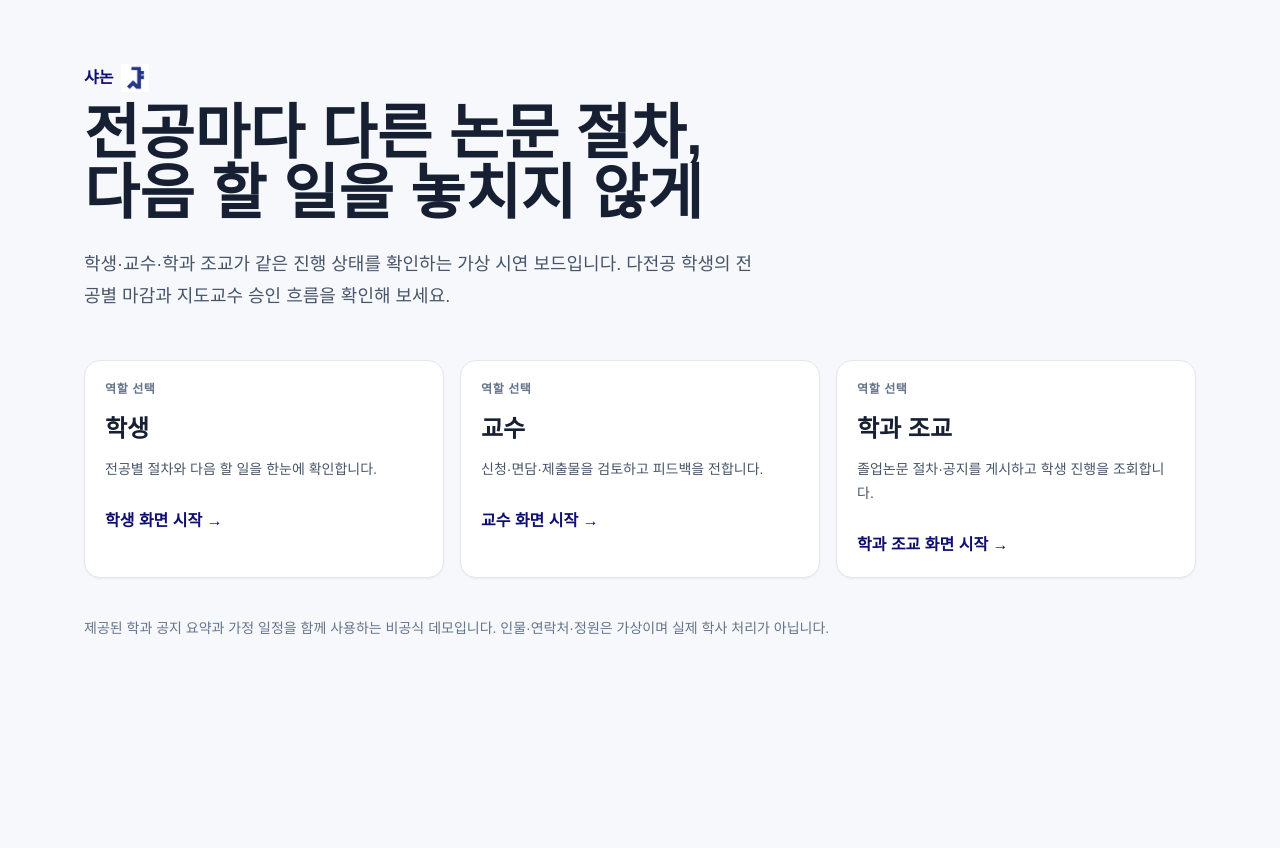
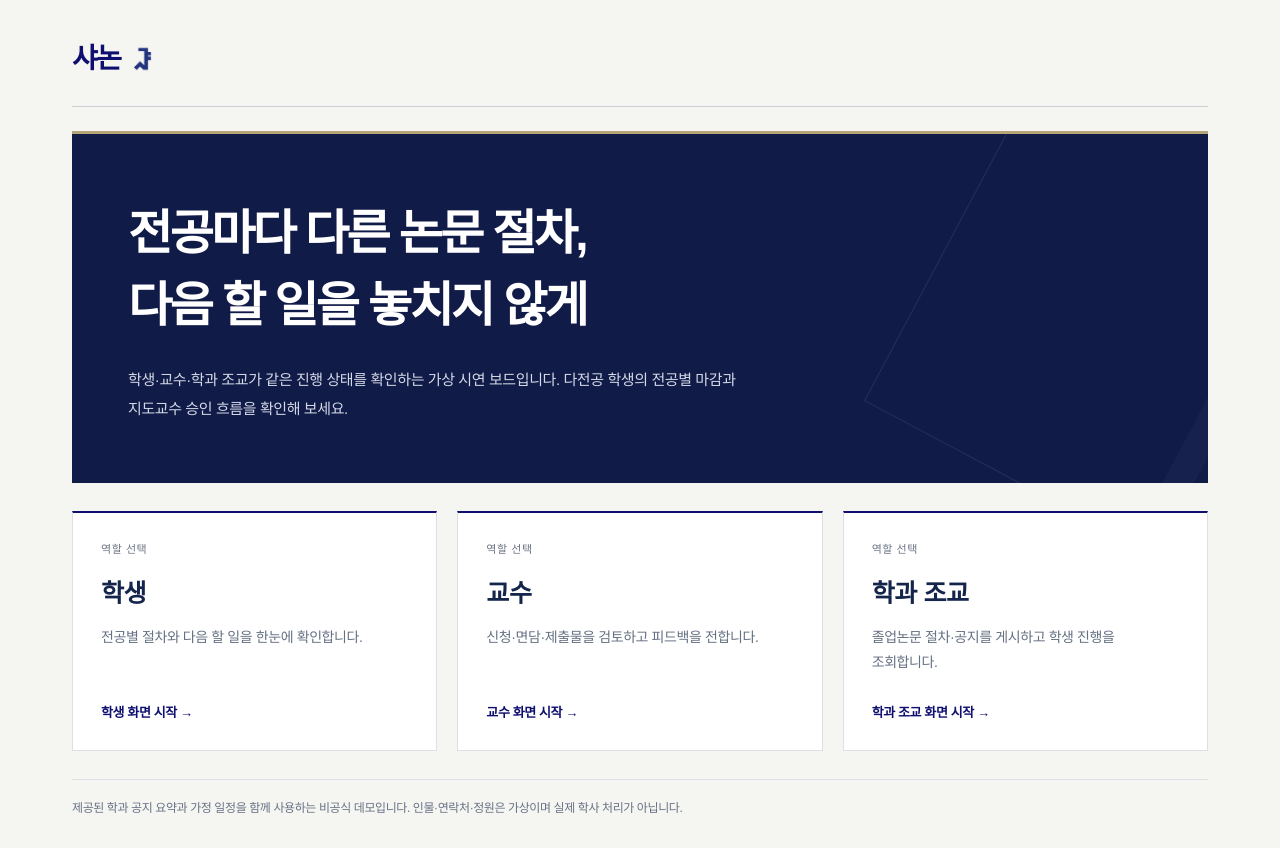
Before and after one commit to seoyeonlee-jean/thesis-board, a Next.js app: page / in a window 1280 px wide. Before the commit the page ends 800 px from the top, so only its background shows below. Built offline with nearby package versions, Linux system fonts and the light colour scheme.

Commit message:
학사 서비스 디자인 정돈과 샤 심볼 배경 합성

```diff
--- a/app/globals.css
+++ b/app/globals.css
@@ -3,16 +3,16 @@
 @tailwind utilities;
 
 * { box-sizing: border-box; }
-body { margin: 0; background: #f7f8fc; color: #172033; font-family: Arial, "Apple SD Gothic Neo", sans-serif; }
+body { margin: 0; background: #f5f5f2; color: #202a3c; font-family: "Apple SD Gothic Neo", "Malgun Gothic", Arial, sans-serif; -webkit-font-smoothing: antialiased; letter-spacing: -.025em; }
 button, input, select, textarea { font: inherit; }
 button { cursor: pointer; }
 button:disabled { cursor: not-allowed; opacity: .45; }
-.card { @apply rounded-2xl border border-slate-200 bg-white p-5 shadow-sm; }
+.card { @apply border bg-white p-5; border-color: #dce0e6; border-radius: 10px; box-shadow: 0 3px 14px #18243c03; }
 .label { @apply text-xs font-bold uppercase tracking-wider text-slate-500; }
-.btn { @apply rounded-xl bg-snu px-4 py-2 text-sm font-bold text-white hover:bg-snu-dark; }
-.btn-alt { @apply rounded-xl border border-slate-300 bg-white px-4 py-2 text-sm font-bold text-slate-700 hover:bg-slate-50; }
+.btn { @apply rounded-md bg-snu px-4 py-2 text-sm font-bold text-white hover:bg-snu-dark; }
+.btn-alt { @apply rounded-md border border-slate-300 bg-white px-4 py-2 text-sm font-bold text-slate-700 hover:bg-slate-50; }
 .badge { @apply inline-flex rounded-full px-2.5 py-1 text-xs font-bold; }
-.section-title { @apply text-lg font-extrabold; }
+.section-title { @apply text-lg font-bold; letter-spacing: -.035em; }
 .field-label { @apply block text-sm font-bold text-slate-600; }
 .field-label input:not([type=checkbox]):not([type=file]), .field-label select, .field-label textarea { @apply mt-1 block w-full min-w-0 rounded-lg border border-slate-300 bg-white p-2 font-normal text-slate-900; }
 select, input[type=month] { max-width: 100%; }
@@ -30,7 +30,7 @@ button:focus-visible, a:focus-visible, input:focus-visible, textarea:focus-visib
 
 /* Student surfaces use SNU Blue; department hues are secondary calendar markers. */
 .student-board .section-title, .student-board h1 { @apply text-snu; }
-.student-board .card { @apply border-snu-300; }
+.student-board .card { border-color: #dce0e6; }
 .student-board .student-next-action .badge { @apply border-white/30 bg-white/10 text-white; }
 .student-board .student-next-button:focus-visible { outline-color: white; }
 .student-board .roadmap { @apply border-snu-300; }
@@ -39,3 +39,50 @@ button:focus-visible, a:focus-visible, input:focus-visible, textarea:focus-visib
 .student-board .roadmap-step[data-current="true"] > details > summary { @apply text-snu; }
 .student-board .roadmap-step[data-status="진행 중"] > details > summary .badge:not(.bg-amber-50),
 .student-board .roadmap-step[data-status="예정"] > details > summary .badge:not(.bg-amber-50) { @apply border-snu-300 bg-snu-50 text-snu; }
+
+/* Visual layer only: all navigation, state and form behavior stay unchanged. */
+.brand-symbol { mix-blend-mode: multiply; }
+body > header { border-top: 4px solid #0f0f70; border-bottom-color: #dce0e6; background: #fafaf7; }
+body > header > div { padding-top: 15px; padding-bottom: 12px; }
+body > header > div > div:first-child > a { font-size: 24px; letter-spacing: -.06em; }
+body > main:not(.landing) { padding-top: 24px; padding-bottom: 32px; }
+body > footer { padding-top: 20px; border-top: 1px solid #dce0e6; color: #6e7786; }
+button, a, input, select, textarea { transition: background-color .18s, border-color .18s, box-shadow .18s; }
+summary:focus-visible { outline: 2px solid #0f0f70; outline-offset: 4px; }
+[role="tablist"] { border-radius: 7px; background: #fff; border-color: #dce0e6; padding: 6px; box-shadow: 0 2px 8px #18243c03; }
+[role="tab"] { border-radius: 4px; }
+.student-board > header { border-radius: 8px; border: 1px solid #dce0e6; border-left: 3px solid #0f0f70; padding: 16px; }
+.student-board [aria-label="내 전공 요약"] > button { border-radius: 8px; padding: 16px; }
+.student-board [aria-label="내 전공 요약"] > button[aria-pressed="true"] { background: #eeeff5; box-shadow: none; }
+.roadmap details { border-radius: 8px; }
+.student-next-action { border-radius: 8px; box-shadow: none; }
+.field-label input:focus, .field-label select:focus, .field-label textarea:focus { border-color: #0f0f70; }
+
+.landing { max-width: 1200px; margin: auto; padding: 38px 32px 28px; }
+.landing-brand { display: flex; align-items: center; margin: 0; padding-bottom: 26px; border-bottom: 1px solid #cbd0d9; color: #0f0f70; font-size: 28px; font-weight: 800; letter-spacing: -.055em; }
+.landing-hero { position: relative; isolation: isolate; overflow: hidden; padding: 64px 56px 60px; margin-top: 24px; background: #111b48; color: white; border-top: 3px solid #b6a578; }
+.landing-hero::after { content: ''; position: absolute; z-index: -1; width: 330px; height: 440px; border: 1px solid #ffffff15; border-right: 28px solid #ffffff07; right: -70px; top: -70px; transform: rotate(28deg); }
+.landing h1 { margin: 0; font-size: clamp(30px,4vw,48px); font-weight: 600; line-height: 1.5; letter-spacing: -.055em; word-break: keep-all; }
+.landing-description { margin-top: 24px; max-width: 650px; color: #d4d9e7; font-size: 15px; line-height: 1.9; word-break: keep-all; }
+.landing-roles { display: grid; grid-template-columns: repeat(3,minmax(0,1fr)); gap: 20px; margin-top: 28px; }
+.landing-role { display: flex; flex-direction: column; position: relative; padding: 28px; border: 1px solid #dce0e6; border-top: 2px solid #0f0f70; background: #fff; transition: border-color .18s, box-shadow .18s; }
+.landing-role:hover { border-color: #0f0f70; box-shadow: 0 8px 24px #111b480b; }
+.landing-role .label { color: #6c7484; font-size: 11px; font-weight: 500; }
+.landing-role h2 { margin-top: 18px; font-size: 25px; font-weight: 700; color: #14244b; }
+.landing-role p:not(.label) { margin-top: 12px; font-size: 14px; line-height: 1.8; color: #657082; word-break: keep-all; }
+.landing-role span { margin-top: auto; padding-top: 28px; font-size: 13px; font-weight: 700; color: #0f0f70; }
+.landing-note { margin-top: 28px; padding-top: 18px; border-top: 1px solid #dce0e6; color: #687284; font-size: 12px; line-height: 1.8; }
+@media (max-width: 640px) {
+ .landing { padding: 24px 20px; }
+ .landing-brand { padding-bottom: 20px; font-size: 25px; }
+ .landing-hero { padding: 32px 24px; margin-top: 20px; }
+ .landing h1 { font-size: 29px; }
+ .landing-description { font-size: 14px; margin-top: 20px; }
+ .landing-roles { grid-template-columns: 1fr; gap: 12px; margin-top: 20px; }
+ .landing-role { padding: 22px; }
+ .landing-role h2 { margin-top: 10px; }
+ .landing-role span { padding-top: 20px; }
+ .student-board [aria-label="내 전공 요약"] > button { padding: 12px; }
+ body > main:not(.landing) { padding-top: 16px; }
+}
+@media (prefers-reduced-motion: reduce) { *, *::before, *::after { transition: none !important; scroll-behavior: auto !important; } }
--- a/app/page.tsx
+++ b/app/page.tsx
@@ -1,4 +1,14 @@
 import Link from "next/link";
 import {Brand} from "@/components/brand";
 const roles = [["학생", "/student", "전공별 절차와 다음 할 일을 한눈에 확인합니다."], ["교수", "/professor", "신청·면담·제출물을 검토하고 피드백을 전합니다."], ["학과 조교", "/admin", "졸업논문 절차·공지를 게시하고 학생 진행을 조회합니다."]];
-export default function Home() { return <main className="mx-auto max-w-6xl px-5 py-16"><p className="mb-3 font-bold text-snu"><Brand/></p><h1 className="max-w-3xl text-4xl font-extrabold leading-tight md:text-6xl">전공마다 다른 논문 절차,<br />다음 할 일을 놓치지 않게</h1><p className="mt-6 max-w-2xl text-lg leading-8 text-slate-600">학생·교수·학과 조교가 같은 진행 상태를 확인하는 가상 시연 보드입니다. 다전공 학생의 전공별 마감과 지도교수 승인 흐름을 확인해 보세요.</p><section className="mt-12 grid gap-4 md:grid-cols-3">{roles.map(([title, href, detail]) => <Link key={title} href={href} className="card transition hover:-translate-y-1 hover:border-snu-300"><p className="label">역할 선택</p><h2 className="mt-4 text-2xl font-extrabold">{title}</h2><p className="mt-3 text-sm leading-6 text-slate-600">{detail}</p><span className="mt-7 inline-block font-bold text-snu">{title} 화면 시작 →</span></Link>)}</section><p className="mt-10 text-sm text-slate-500">제공된 학과 공지 요약과 가정 일정을 함께 사용하는 비공식 데모입니다. 인물·연락처·정원은 가상이며 실제 학사 처리가 아닙니다.</p></main>; }
+export default function Home() {
+ return <main className="landing">
+  <p className="landing-brand"><Brand/></p>
+  <div className="landing-hero">
+   <h1>전공마다 다른 논문 절차,<br/>다음 할 일을 놓치지 않게</h1>
+   <p className="landing-description">학생·교수·학과 조교가 같은 진행 상태를 확인하는 가상 시연 보드입니다. 다전공 학생의 전공별 마감과 지도교수 승인 흐름을 확인해 보세요.</p>
+  </div>
+  <section className="landing-roles">{roles.map(([title,href,detail])=><Link key={title} href={href} className="landing-role"><p className="label">역할 선택</p><h2>{title}</h2><p>{detail}</p><span>{title} 화면 시작 →</span></Link>)}</section>
+  <p className="landing-note">제공된 학과 공지 요약과 가정 일정을 함께 사용하는 비공식 데모입니다. 인물·연락처·정원은 가상이며 실제 학사 처리가 아닙니다.</p>
+ </main>;
+}
--- a/components/brand.tsx
+++ b/components/brand.tsx
@@ -1,5 +1,5 @@
 import Image from 'next/image';
 
 export function Brand(){
- return <span className="inline-flex items-center gap-2"><span>샤논</span><Image data-testid="brand-symbol" src="/snu-sha.png" alt="" width={28} height={28} className="h-7 w-7 shrink-0"/></span>;
+ return <span className="brand-lockup inline-flex items-center gap-2"><span>샤논</span><Image data-testid="brand-symbol" src="/snu-sha.png" alt="" width={28} height={28} className="brand-symbol h-7 w-7 shrink-0"/></span>;
 }
```
Also changed, not shown: 2 other files (tests, documents, lock files or other folders).
